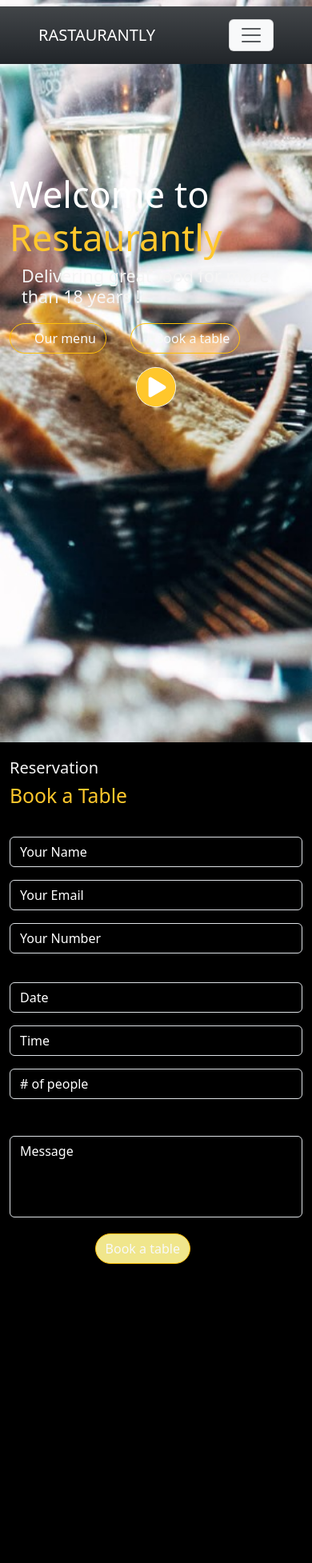
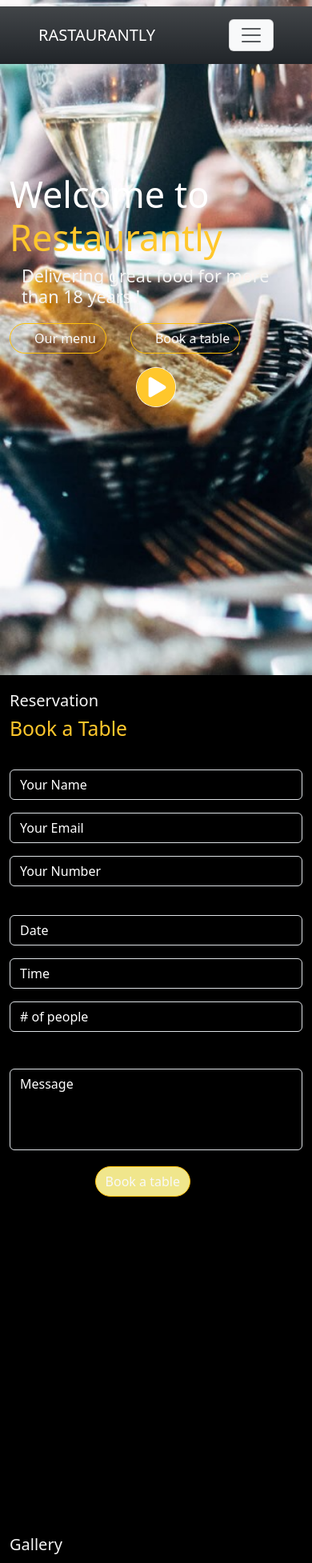
Before and after one commit to DineshP02/restaurant, a React (Vite) app: page / in a window 390 px wide. Shown: the top 1954 px of the page at 80% size. Built offline with nearby package versions, Linux system fonts and the light colour scheme.

Commit message:
stylechange

```diff
--- a/src/App.css
+++ b/src/App.css
@@ -132,21 +132,21 @@ body {
 }
 @media only screen and (max-width: 600px) {
   .parent {
-    height: 110vh;
+    height: 100vh;
 
     overflow: hidden;
   }
 }
 @media only screen and (max-width: 600px) {
   .Table {
-    height: 135vh;
+    height: 125vh;
 
     overflow: hidden;
   }
 }
 @media only screen and (max-width: 600px) {
   .Gallery {
-    height: 520vh;
+    height: 480vh;
 
     overflow: hidden;
   }
@@ -161,13 +161,13 @@ body {
 @media only screen and (max-width: 600px) {
   .Address {
     overflow: hidden;
-    height: 175vh;
+    height: 165vh;
   }
 }
 @media only screen and (max-width: 600px) {
   .Footer {
     overflow: hidden;
-    height: 185vh;
+    height: 170vh;
   }
 }
 /* 425px */
```
